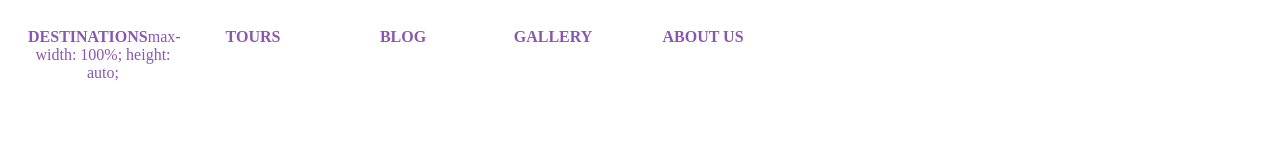
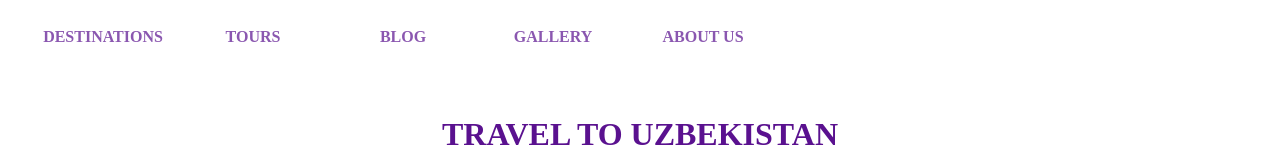
Before and after one commit to asadullo96/asadullo96.github.io, a plain HTML site: page index.html in a window 1280 px wide. Shown: the top 158 px of the page. Drawn offline with Linux system fonts and the light colour scheme.

Commit message:
Update index.html

```diff
--- a/index.html
+++ b/index.html
@@ -100,7 +100,7 @@ img {
 <body>
   <div class = "navbar">
     <ul>
-      <li><a href = "index.htm"><b>DESTINATIONS</b>max-width: 100%; height: auto; </a>
+      <li><a href = "index.htm" max-width: 100%; height: auto;><b>DESTINATIONS</b></a>
         <ul>
           <li> <a href = "https://whc.unesco.org/en/list/603" target="_blank"><b>SAMARKAND</b></a></li>
           <li> <a href = "https://www.people-travels.com/uzbekistan-cities/bukhara/" target="_blank"><b>BUKHARA</b></a></li>
```
